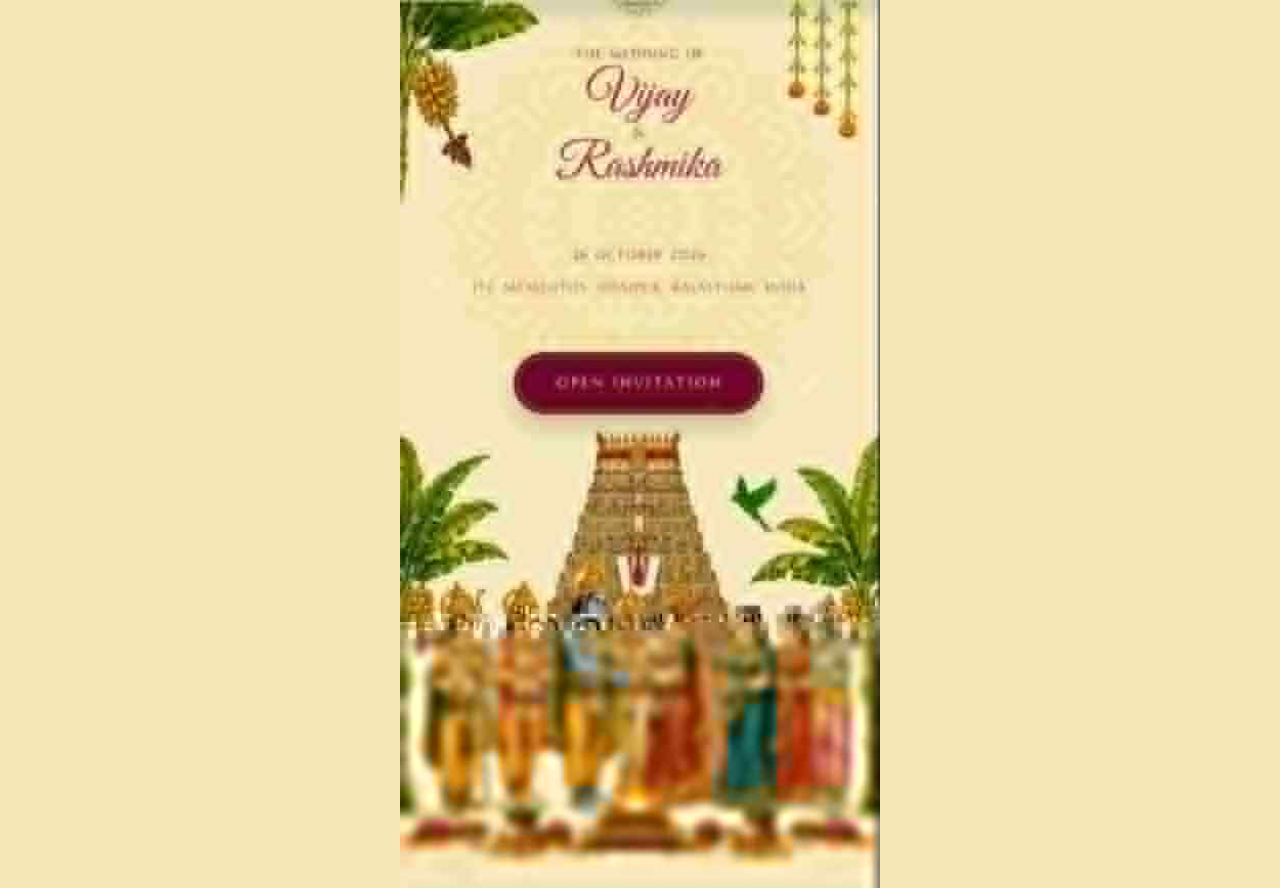
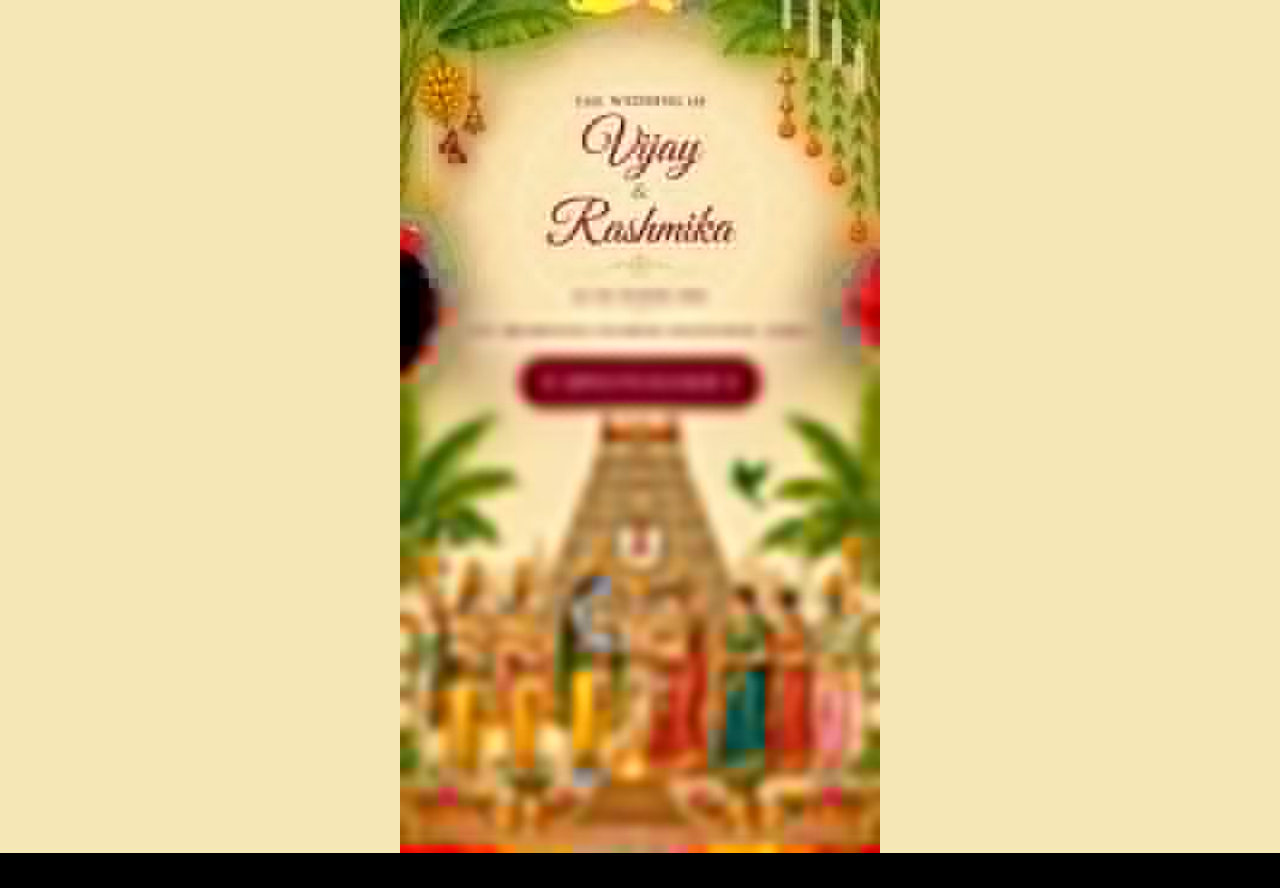
Before and after one commit to Athe-Karthik/Wedding-invite, a React (Vite) app in the folder wedding-invitation/: page / in a window 1280 px wide. After the commit the page ends 853 px from the top, so only its background shows below. Built offline with nearby package versions, Linux system fonts and the light colour scheme.

Commit message:
Use newly generated opening artwork

```diff
--- a/wedding-invitation/src/main.jsx
+++ b/wedding-invitation/src/main.jsx
@@ -20,7 +20,7 @@ function App() {
     <main className="opening-screen">
       <img
         className="opening-art"
-        src="/opening-reference.jpg"
+        src="/opening-generated.jpg"
         alt="Vijay and Rashmika wedding invitation"
       />
 
```
